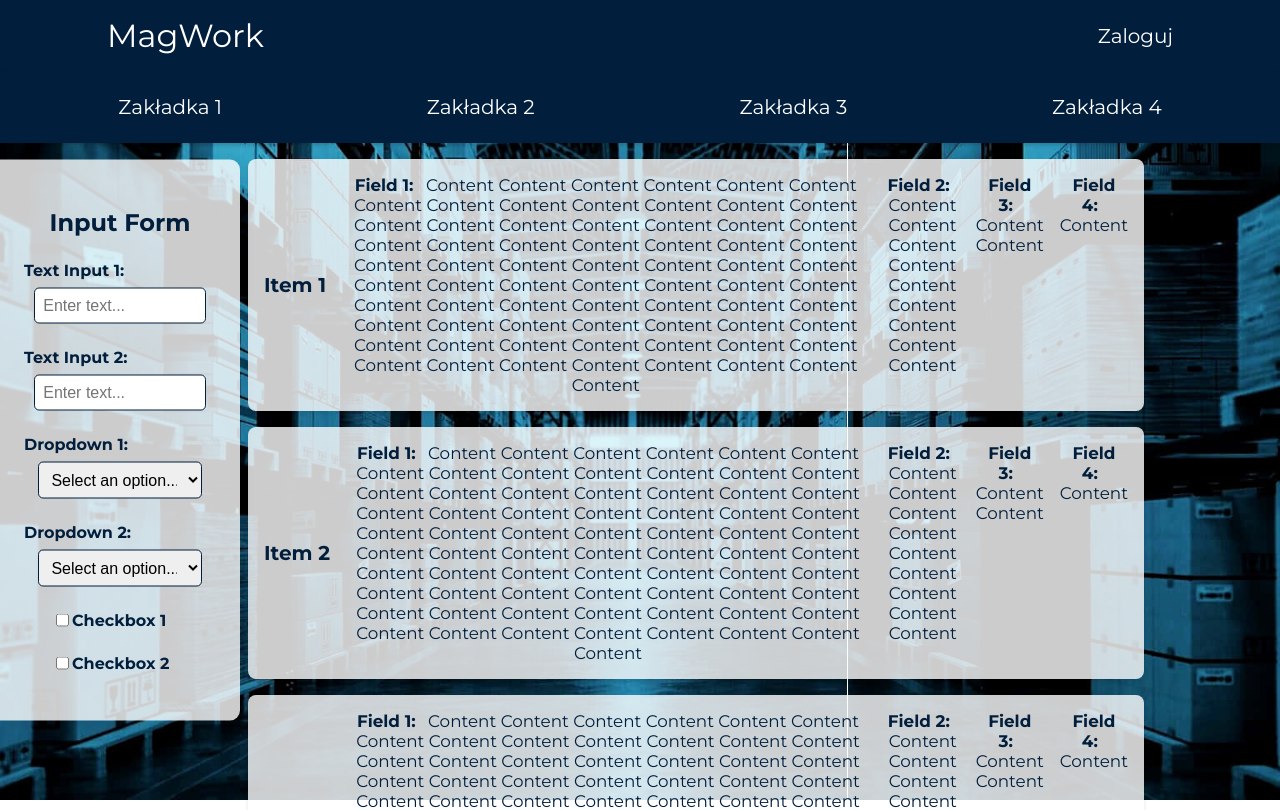
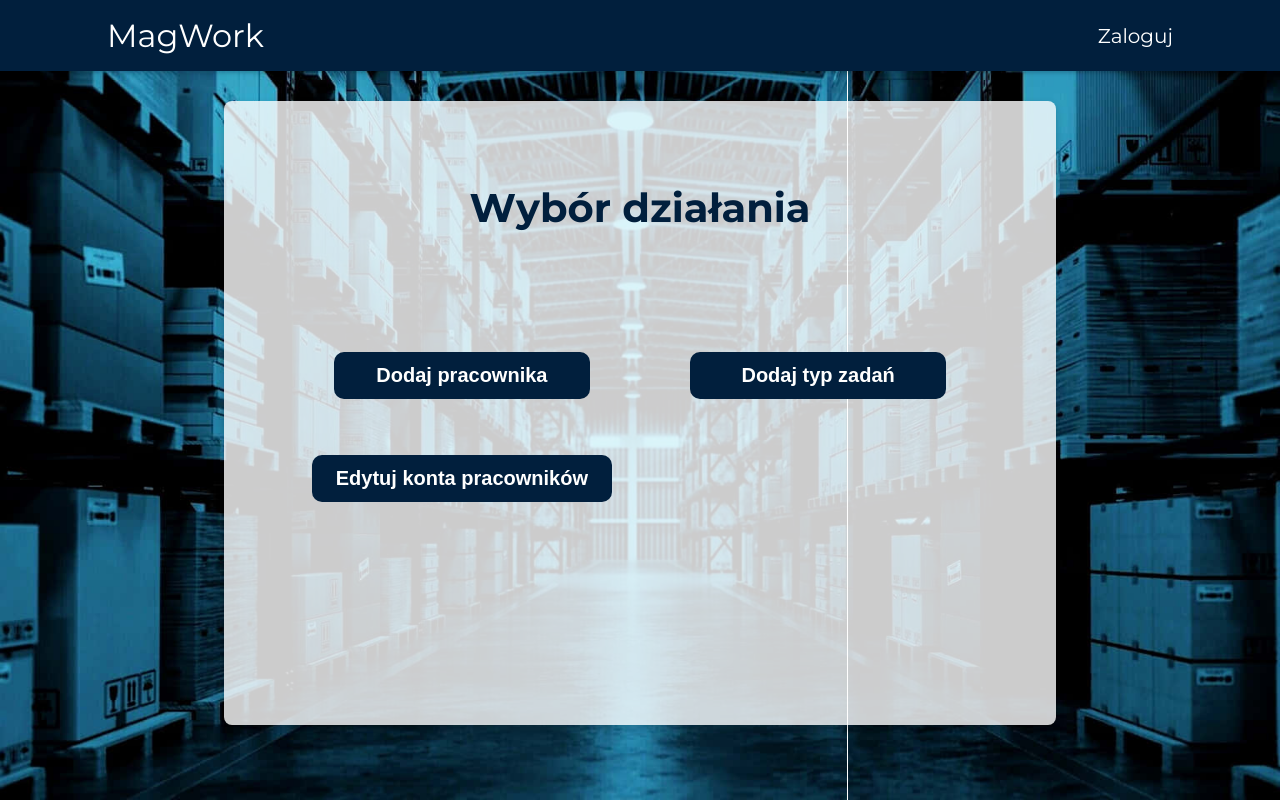
Before and after one commit to Domjas551/SSI_frontend, a React (Create React App) app: page /admin in a window 1280 px wide. Shown: the top 810 px of the page. Built offline with nearby package versions, Linux system fonts and the light colour scheme; no server answers.

Commit message:
Added a prototype of admin sites

```diff
--- a/package.json
+++ b/package.json
@@ -9,6 +9,7 @@
     "@testing-library/user-event": "^13.5.0",
     "react": "^18.3.1",
     "react-dom": "^18.3.1",
+    "react-router-dom": "^6.27.0",
     "react-scripts": "5.0.1",
     "web-vitals": "^2.1.4"
   },
--- a/src/App.js
+++ b/src/App.js
@@ -15,11 +15,13 @@ function App() {
             .then(json => console.log(json));
     }
 
+
+    //Przykłądowa komunikacja z backendem na projekt
     const sendData = () => {
         const requestOptions = {
             method: 'POST',
             headers: { 'Content-Type': 'application/json' },
-            body: JSON.stringify({ title: 'React Hooks POST Request Example' })
+            body: JSON.stringify({ title: 'React Hooks POST Request Example', value: "0" })
         };
         fetch('/post', requestOptions)
             .then(response => response.json())
@@ -30,7 +32,7 @@ function App() {
         sendData();
     }, []);
 
-    /*
+
     //Strona z przyciskami
     return (
         <div className="App">
@@ -40,7 +42,7 @@ function App() {
             <MainContent />
         </div>
     );
-*/
+/*
     //Strona do wyszukiwań
     return (
         <div className="App">
@@ -51,6 +53,7 @@ function App() {
             <ContentList />
         </div>
     );
+ */
 }
 
 export default App;
--- /dev/null
+++ b/src/components/Admin-main.js
@@ -0,0 +1,42 @@
+import React, {Component} from "react";
+import Background from "./Background";
+import Header from "./Header";
+import ModularContentButton from "./ModularContentButton";
+
+class AdminMain extends Component{
+
+    constructor() {
+        super();
+        this.state={
+            options: [
+                {
+                    id: 1,
+                    name: "Dodaj pracownika",
+                    link: "/admin/userAdd"
+                },
+                {
+                    id: 2,
+                    name: "Dodaj typ zadań",
+                    link: "/admin/taskTypeAdd"
+                },
+                {
+                    id: 3,
+                    name: "Edytuj konta pracowników",
+                    link: "/admin/userEdit"
+                }
+            ]
+        };
+    }
+
+    render() {
+        return(
+            <div className="App">
+                <Background />
+                <Header />
+                <ModularContentButton options={this.state.options} />
+            </div>
+        )
+    }
+}
+
+export default AdminMain;
--- /dev/null
+++ b/src/components/ModularContentButton.js
@@ -0,0 +1,23 @@
+import React, {Component} from "react";
+import '../stylesheets/MainContentButtonChoice.css';
+import {Link} from "react-router-dom";
+
+class ModularContentButton extends Component{
+
+    render() {
+        return (
+            <main className="main-content">
+                <div className="content-container">
+                    <h1 className="heading">Wybór działania</h1>
+                    <div className="button-container">
+                        {this.props.options.map(item => (
+                            <Link to={item.link}><button><i className={item.id}></i>{item.name}</button></Link>
+                        ))}
+                    </div>
+                </div>
+            </main>
+        );
+    }
+}
+
+export default ModularContentButton;
--- /dev/null
+++ b/src/components/ModularContetnList.js
@@ -0,0 +1,33 @@
+import React, {Component} from "react";
+
+class ModularContetnList extends Component{
+
+    componentDidMount() {
+        console.log(this.props.users)
+    }
+
+    render() {
+        return (
+            <div className="content-list">
+                {this.props.users.map(user=>{
+                    <div>{user.id}</div>
+                })}
+                {/*items.map(item => (
+                    <div key={item.id} className="content-list-item">
+                        <a href={item.link} className="item-link">{item.title}</a>
+                        <div className="item-fields">
+                            {item.fields.map((field, index) => (
+                                <div key={index} className="field">
+                                    <strong>{field.label}:</strong> {field.content}
+                                </div>
+                            ))}
+                        </div>
+                    </div>
+                ))*/}
+            </div>
+        );
+    }
+
+}
+
+export default ModularContetnList;
--- /dev/null
+++ b/src/components/UserEdit.js
@@ -0,0 +1,58 @@
+import React, {Component} from "react";
+import ContentList from "./ContentList";
+import Background from "./Background";
+import Header from "./Header";
+import Sidebar from "./Sidebar";
+import ModularContetnList from "./ModularContetnList";
+
+class UserEdit extends Component{
+
+    constructor() {
+        super();
+        this.state={
+            users: []
+        };
+    }
+
+
+    getUsers = () => {
+        fetch("/users")
+            .then(res => res.json())
+            .then((json) => {
+                console.log(json);
+                this.setState({users:json})
+            })
+            .catch((error)=>{
+                console.log('Data fetching error.',error)
+            });
+
+    }
+
+    componentDidMount() {
+
+         fetch("/users")
+            .then(res => res.json())
+            .then((json) => {
+                this.setState({users:json})
+            })
+            .catch((error)=>{
+                console.log('Data fetching error.',error)
+            });
+
+        console.log(this.state.users)
+
+    }
+
+    render() {
+        return (
+            <div className="App">
+                <Background />
+                <Header />
+                <Sidebar />
+                <ModularContetnList users={this.state.users}/>
+            </div>
+        )
+    }
+}
+
+export default UserEdit;
--- /dev/null
+++ b/src/components/error.js
@@ -0,0 +1,15 @@
+import {useRouteError} from "react-router-dom";
+
+export default function ErrorPage(){
+    const error=useRouteError();
+    console.log(error);
+
+    return(
+        <div id="error-page">
+            <p>Sorry, an unexpected error has occured.</p>
+            <p>
+                <i>{error.statusText || error.message}</i>
+            </p>
+        </div>
+    );
+}
--- a/src/index.js
+++ b/src/index.js
@@ -1,10 +1,27 @@
 import React from 'react';
 import ReactDOM from 'react-dom/client';
 import App from './App';
+import {createBrowserRouter, RouterProvider, Link, Outlet} from "react-router-dom";
+import ErrorPage from "./components/error";
+import AdminMain from "./components/Admin-main";
+import UserEdit from "./components/UserEdit";
+
+//element do ustalanai ścieżek stron
+const router=createBrowserRouter([
+    {
+        path: "/",
+        element: <App/>,
+        errorElement: <ErrorPage/>
+    },
+    {path: 'admin', element: <AdminMain />},
+    {path: 'admin/userAdd', element: <AdminMain />},
+    {path: 'admin/userEdit', element: <UserEdit />},
+    {path: 'admin/taskTypeAdd', element: <AdminMain />}
+]);
 
 const root = ReactDOM.createRoot(document.getElementById('root'));
 root.render(
   <React.StrictMode>
-    <App />
+      <RouterProvider router={router}/>
   </React.StrictMode>
 );
```
Also changed, not shown: 1 other file (tests, documents, lock files or other folders).
